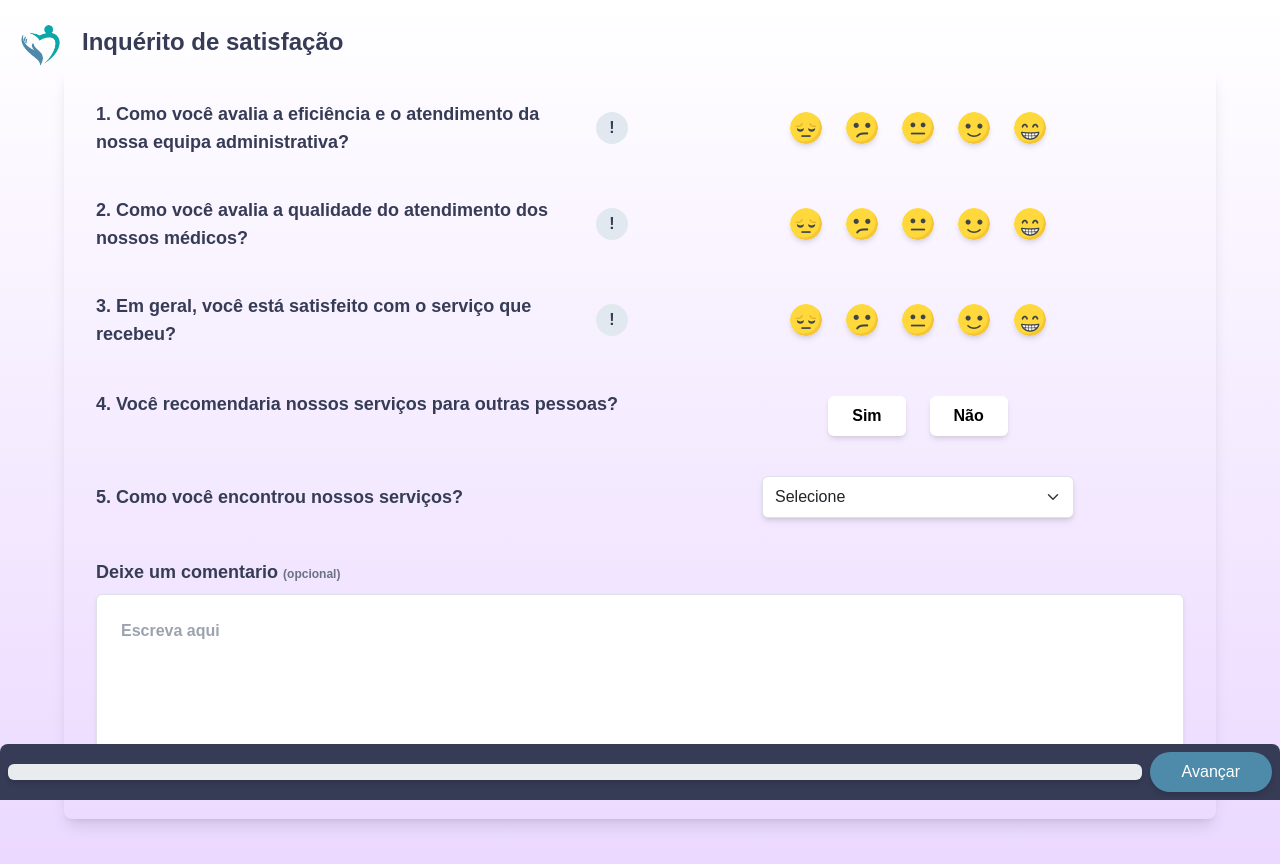
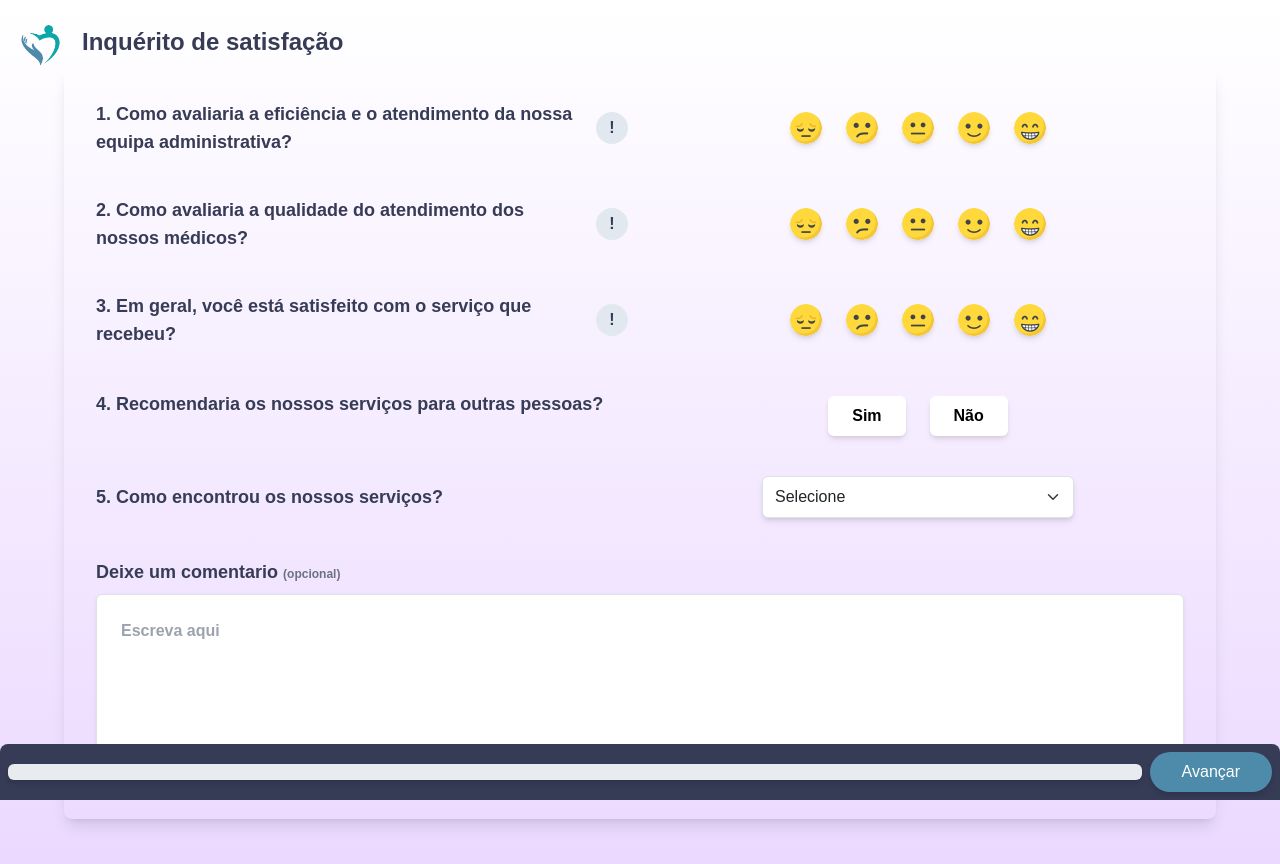
Before and after one commit to Thais-DN/inquerito_satisfacao, a Next.js app: page /pages/inquerito in a window 1280 px wide. Shown: the top 864 px of the page. Built offline with nearby package versions, Linux system fonts and the light colour scheme; no server answers.

Commit message:
alteraçao pt-pt e grafico

```diff
--- a/app/pages/inquerito/page.tsx
+++ b/app/pages/inquerito/page.tsx
@@ -176,11 +176,11 @@ export default function Inquerito() {
         </Modal.Header>
         <Modal.Body>
           <ul>
-            <li><strong>😟 Muito ruim:</strong> Se você está MUITO insatisfeito.</li>
-            <li><strong>😕 Ruim:</strong> Se você está insatisfeito.</li>
-            <li><strong>😐 Médio:</strong> Se você acha que o serviço foi razoável.</li>
-            <li><strong>🙂 Bom:</strong> Se você ficou satisfeito com o serviço.</li>
-            <li><strong>😃 Muito bom:</strong> Se você ficou MUITO satisfeito com o serviço.</li>
+            <li><strong>😟 Muito mau:</strong> Se está MUITO insatisfeito.</li>
+            <li><strong>😕 Mau:</strong> Se está insatisfeito.</li>
+            <li><strong>😐 Médio:</strong> Se acha que o serviço foi razoável.</li>
+            <li><strong>🙂 Bom:</strong> Se ficou satisfeito com o serviço.</li>
+            <li><strong>😃 Muito bom:</strong> Se ficou MUITO satisfeito com o serviço.</li>
           </ul>
         </Modal.Body>
       </Modal>
@@ -222,11 +222,11 @@ const getEmojiTitle = (index: number) => {
 
 // Lista de perguntas
 const questions = [
-  { text: '1. Como você avalia a eficiência e o atendimento da nossa equipa administrativa?' },
-  { text: '2. Como você avalia a qualidade do atendimento dos nossos médicos?' },
+  { text: '1. Como avaliaria a eficiência e o atendimento da nossa equipa administrativa?' },
+  { text: '2. Como avaliaria a qualidade do atendimento dos nossos médicos?' },
   { text: '3. Em geral, você está satisfeito com o serviço que recebeu?' },
-  { text: '4. Você recomendaria nossos serviços para outras pessoas?' },
-  { text: '5. Como você encontrou nossos serviços?' },
+  { text: '4. Recomendaria os nossos serviços para outras pessoas?' },
+  { text: '5. Como encontrou os nossos serviços?' },
 ];
 
 // Lista de emojis
--- a/components/Charts/BarChart/BarChart.tsx
+++ b/components/Charts/BarChart/BarChart.tsx
@@ -30,9 +30,9 @@ const BarChart: React.FC<BarChartProps> = ({ data }) => {
     labels: ['Administrativo', 'Médicos', 'Geral'],
     datasets: [
       {
-        label: '',
         data,
-        backgroundColor: ['#363b56', '#4e8baa', '#0fa5ab'],
+        backgroundColor: ['#AFEEEE', '#E6E6FA', '#F5DEB3'],
+        borderColor: ['#5FAF9E', '#B6B6DA', '#D3AE73'],
         borderWidth: 1,
       },
     ],
@@ -42,7 +42,7 @@ const BarChart: React.FC<BarChartProps> = ({ data }) => {
     responsive: true,
     plugins: {
       legend: {
-        display: true,
+        display: false,
         position: 'top',
       },
       title: {
```
